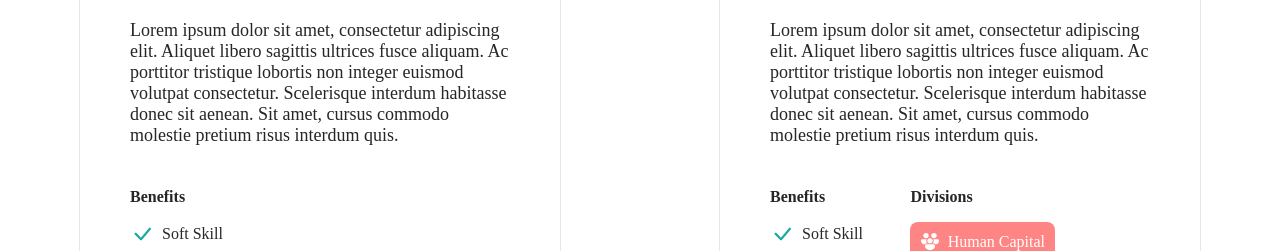
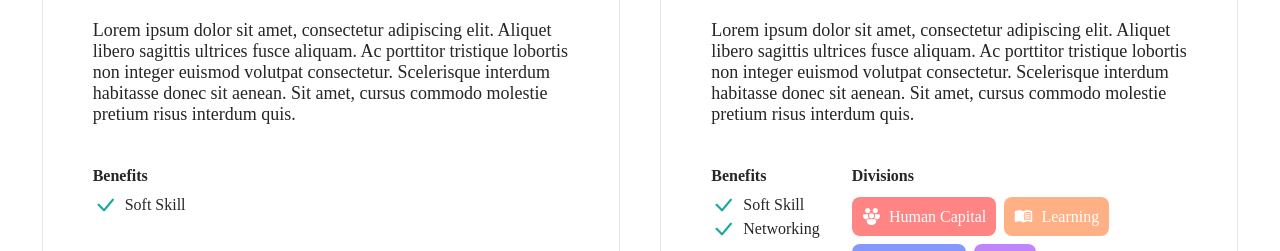
Before and after one commit to BinusStudentLearningCommunity/join.bslc.or.id, a plain HTML site: page index.html in a window 1280 px wide. Shown: the part 526-777 px from the top of the page. Drawn offline with Linux system fonts and the light colour scheme.

Commit message:
Space evenly between cards

```diff
--- a/assets/css/style.css
+++ b/assets/css/style.css
@@ -83,15 +83,16 @@ h3{
 /* Cards */
 section{
     display: flex;
-    max-width: 70rem;
+    max-width: 90rem;
     margin: 0 auto;
-    justify-content: space-between;
+    justify-content: space-evenly;
     align-items: flex-start;
     position: relative;
     top: -4rem;
 }
 .card{
-    max-width: 30rem;
+    width: 45%;
+    max-width: 38rem;
     outline: 1px solid #E6E6E6;
     padding: 50px;
     background-color: white;
@@ -131,7 +132,7 @@ section{
     display: flex;
 }
 .card__extra__title{
-    margin-bottom: 1rem;
+    margin-bottom: 0.5rem;
 }
 .card__extra__benefit{
     display: flex;
@@ -156,19 +157,19 @@ section{
 }
 .mini{
     display: flex;
+    height: max-content;
     width: max-content;
     align-items: center;
     padding: 10px;
     border-radius: 8px;
+    margin: 0.25rem 0.5rem;
+    margin-left: 0;
 }
 .mini__container{
     display: flex;
     flex-wrap: wrap;
 }
-.mini + .mini {
-    margin-top: .5rem;
-    margin-right: .5rem;
-}
+
 .mini p{
     margin-left: 0.5rem;
     color: var(--white);
```
